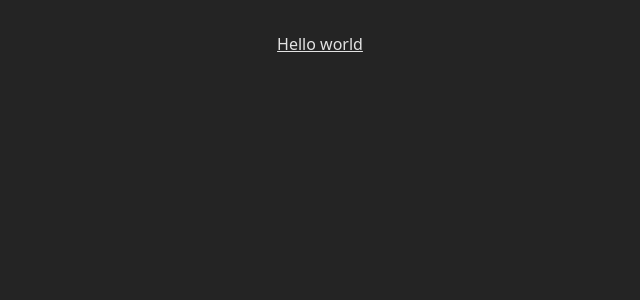
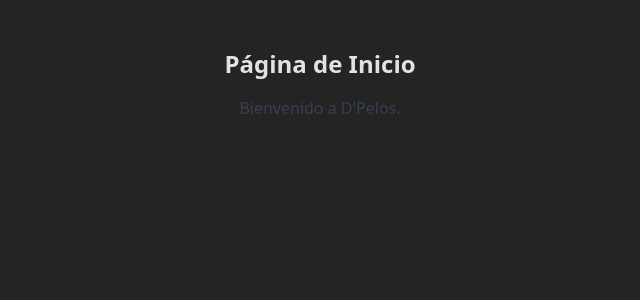
Before and after one commit to DIOR27/peluqueria, a React (Vite) app in the folder dpelos-client/: page / in a window 1280 px wide. Shown: the top 300 px of the page, without its empty margins (320-960 px from the left). Built offline with nearby package versions, Linux system fonts and the light colour scheme.

Commit message:
Installed and configured react router dom with first page

```diff
--- a/dpelos-client/package.json
+++ b/dpelos-client/package.json
@@ -13,6 +13,7 @@
     "@tailwindcss/vite": "^4.1.4",
     "react": "^19.0.0",
     "react-dom": "^19.0.0",
+    "react-router-dom": "^7.5.1",
     "tailwindcss": "^4.1.4"
   },
   "devDependencies": {
--- a/dpelos-client/src/App.jsx
+++ b/dpelos-client/src/App.jsx
@@ -1,10 +1,19 @@
 // import reactLogo from './assets/react.svg'
 // import viteLogo from '/vite.svg'
+import { createBrowserRouter, RouterProvider } from "react-router-dom";
+import Home from "./pages/Home";
 import './App.css';
+
+const router = createBrowserRouter([
+  {
+    path: '/',
+    element: <Home />
+  }
+]);
 
 function App() {
   return (
-    <h1 className='underline'>Hello world</h1>
+    <RouterProvider router={router} />
   );
 }
 
--- /dev/null
+++ b/dpelos-client/src/pages/Home.jsx
@@ -0,0 +1,10 @@
+function Home() {
+  return (
+    <div className="container mx-auto p-4">
+      <h1 className="text-2xl font-bold mb-4">Página de Inicio</h1>
+      <p className="text-gray-700">Bienvenido a D'Pelos.</p>
+    </div>
+  );
+}
+
+export default Home;
```
Also changed, not shown: 1 other file (tests, documents, lock files or other folders).
